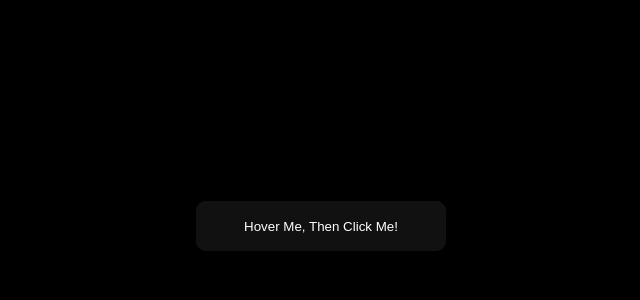
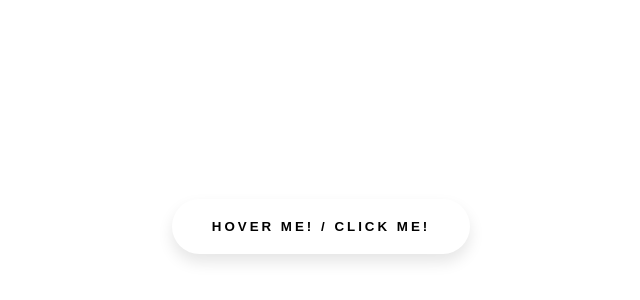
Before and after one commit to siddik-web/css-button-animation-collections, a plain HTML site: page index.html in a window 1280 px wide. Shown: the part 174-474 px from the top of the page, without its empty margins (319-959 px from the left). Drawn offline with Linux system fonts and the light colour scheme.

Commit message:
add box shadow effect

```diff
--- a/index.html
+++ b/index.html
@@ -1,5 +1,6 @@
 <!DOCTYPE html>
 <html lang="en">
+
 <head>
     <meta charset="UTF-8">
     <meta http-equiv="X-UA-Compatible" content="IE=edge">
@@ -7,7 +8,9 @@
     <link rel="stylesheet" href="style.css">
     <title>Button Animation</title>
 </head>
+
 <body>
-    <button class="glow-on-hove">Hover Me, Then Click Me!</button>
+    <button>Hover Me! / Click Me!</button>
 </body>
+
 </html>
--- a/style.scss
+++ b/style.scss
@@ -1,77 +1,32 @@
-html, body {
+html,
+body {
     display: flex;
     align-items: center;
     justify-content: center;
     flex-direction: row;
-    background-color: black;
     width: 100%;
     height: 100vh;
-    padding:0px;
+    padding: 0px;
     margin: 0px;
 }
 
-.glow-on-hove{
-    width: 250px;
-    height: 50px;
+button {
+    padding: 20px 40px;
+    background: none;
+    position: relative;
+    text-transform: uppercase;
+    font-weight: bold;
+    letter-spacing: 3px;
     border: none;
+    border-radius: 45px;
+    box-shadow: 0px 8px 15px rgba(0, 0, 0, 0.1);
+    transition: all 0.3s ease 0s;
     outline: none;
-    color: white;
-    background-color: #111;
     cursor: pointer;
-    border-radius: 10px;
-    position: relative;
-    z-index: 0;
-    &::before{
-        content: '';
-        background-image: linear-gradient(45deg,
-        #ff0000,
-        #ff7300,
-        #fffb00,
-        #48ff00,
-        #00ffd5,
-        #002bff,
-        #7a00ff,
-        #ff00c8,
-        #ff0000);
-        position: absolute;
-        top: -2px;
-        left: -2px;
-        background-size: 400%;
-        z-index: -1;
-        filter: blur(5px);
-        width: calc(100% + 4px);
-        height: calc(100% + 4px);
-        border-radius: 10px;
-        animation: glowing 20s linear infinite;
-        opacity: 0;
-        transition: opacity .3s ease-in-out;
-    }
-    &:active{
-        color: #000;
-        &::after{
-            background: transparent;
-        }
-    }
-    &:hover{
-        &::before{
-            opacity: 1;
-        }
-    }
-    &::after{
-        content: '';
-        position:absolute;
-        top: 0px;
-        left: 0px;
-        width: 100%;
-        height: 100%;
-        background:#111;
-        border-radius: 10px;
-        z-index: -1;
+    &:hover {
+        background-color: #2ee59d;
+        box-shadow: 0px 15px 20px rgba(46, 229, 157, 0.4);
+        color: #fff;
+        transform: translateY(-7px);
     }
 }
-
-@keyframes glowing{
-    0% { background-position: 0 0;}
-    50% { background-position: 400% 0;}
-    100% { background-position: 0 0;}
-}
```
Also changed, not shown: style.css, 1 other file.
